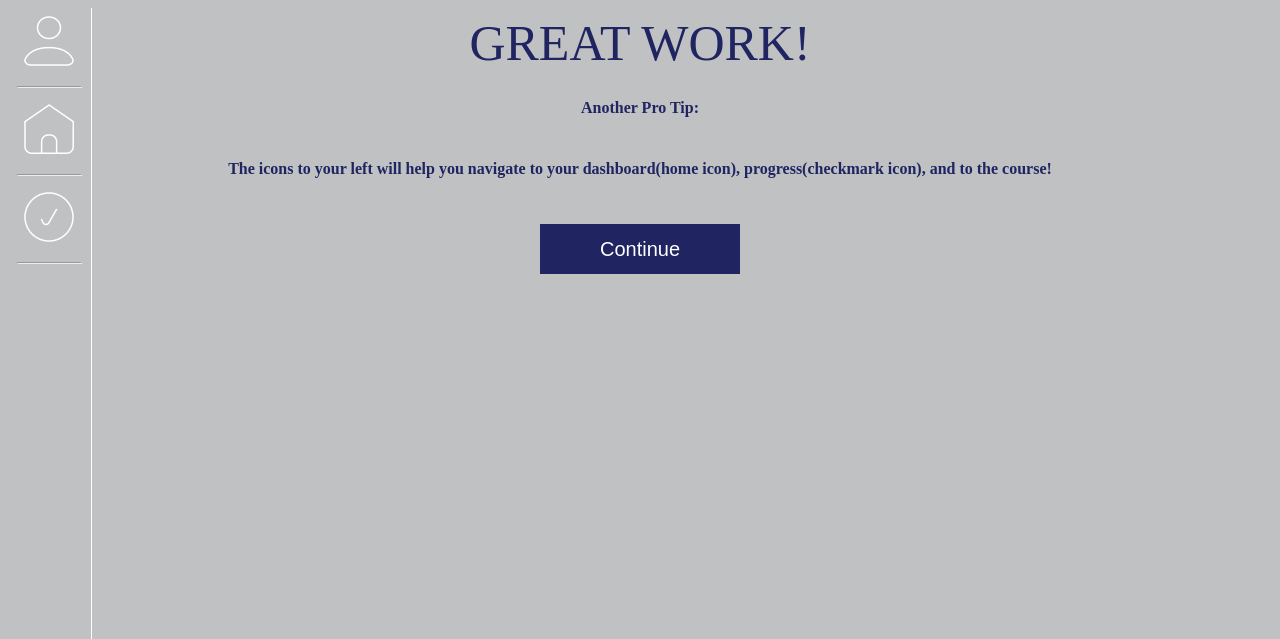
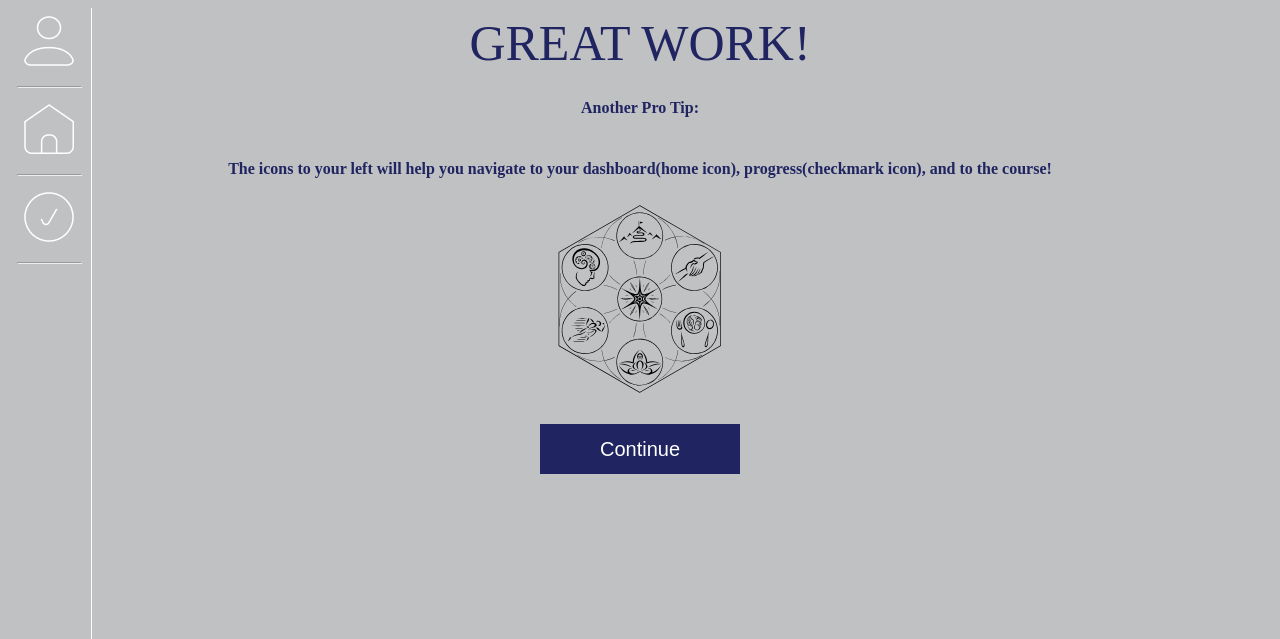
Before and after one commit to justinbather/lazarus-method, a Django app: page /accounts/walkthrough/progress in a window 1280 px wide. Shown: the top 639 px of the page. Run offline with Django 4.2, Linux system fonts and the light colour scheme; the visitor is signed in with stand-in values (Sample User, id 1); parts of the project's set-up code (start-up, migrations or seed data) failed here and were passed over; some web fonts are replaced.

Commit message:
vector added to progress.html

```diff
--- a/accounts/templates/walkthrough/progress.html
+++ b/accounts/templates/walkthrough/progress.html
@@ -6,6 +6,7 @@
       <h1 style="z-index:-999;">GREAT WORK!</h1>
       <h4 style="color:#202562;">Another Pro Tip:</h4>
       <h4 style="color:#202562;">The icons to your left will help you navigate to your dashboard(home icon), progress(checkmark icon), and to the course!</h4>
+      <img src="../static/images/Laz Method Elements Black Solid (1) copy.svg" style="width: 200px;">
   </div>
 
 <div class="title">
```
